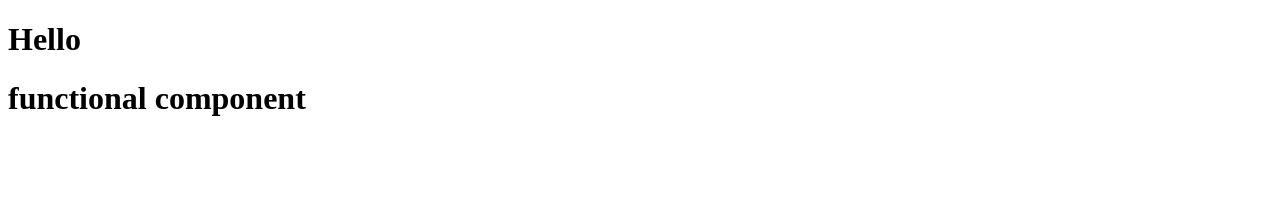
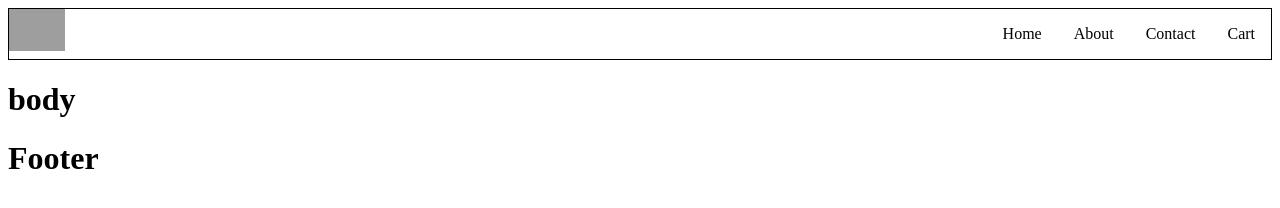
Before and after one commit to ankitrajput7/namaste-react, a React app: page / in a window 1280 px wide. Built offline with nearby package versions, Linux system fonts and the light colour scheme; grey boxes are pictures that could not be loaded.

Commit message:
fifth commit starting of bhojansala

```diff
--- a/app.js
+++ b/app.js
@@ -1,47 +1,48 @@
 import React from "react";
 import ReactDOM from "react-dom/client";
 
+const Header = () => {
+  return (
+    <>
+      <div className="header">
+        <a href="/">
+          <img
+            className="logo"
+            src="https://img.freepik.com/premium-photo/cartoon-character-holding-hamburger-his-hands_894855-1943.jpg?w=740"
+            alt="logo"
+          ></img>
+        </a>
 
+        <div className="nav-bar">
+          <ul>
+            <li>Home </li>
+            <li>About</li>
+            <li>Contact</li>
+            <li>Cart</li>
+          </ul>
+        </div>
+      </div>
+    </>
+  );
+};
 
-const heading1 = <h1>Hello</h1>;
-/**
- * here heading1 is is a react element.
- * heading1 at the end is a javascript object.
- */
+const Body = () => {
+  return <h1>body</h1>;
+};
 
-
-
-const Heading = () => {
-  return (
-    <div>
-      {heading1}
-      <h1>functional component</h1>
-    </div>
-  );
-
-  /**
-   * the return code is a piece of JSX.
-   */
+const Footer = () => {
+  return <h1>Footer</h1>;
 };
-/**
- * here heading is a example of functional component.
- */
-console.log(Heading);
-
-
 
 const IndexFunction = () => {
   return (
     <>
-      <Heading></Heading>
+      <Header></Header>
+      <Body></Body>
+      <Footer></Footer>
     </>
   );
 };
-/*
-here IndexFunction is a example of function composition.
-*/
-
-
 
 const root = ReactDOM.createRoot(document.getElementById("root"));
 root.render(<IndexFunction />);
--- a/index.css
+++ b/index.css
@@ -1,7 +1,20 @@
-#title1 {
-    color: red;
+.header {
+  display: flex;
+  justify-content: space-between;
+  margin-top: 0.5rem;
+  border: 1px solid black;
 }
 
-#title2{
-    color: green;
+.nav-bar > ul {
+  list-style: none;
+  display: flex;
+  margin: 0;
 }
+
+.nav-bar > ul > li {
+  padding: 1rem;
+}
+
+.logo {
+  width: 3.5rem;
+}
```
Also changed, not shown: 1 other file.
